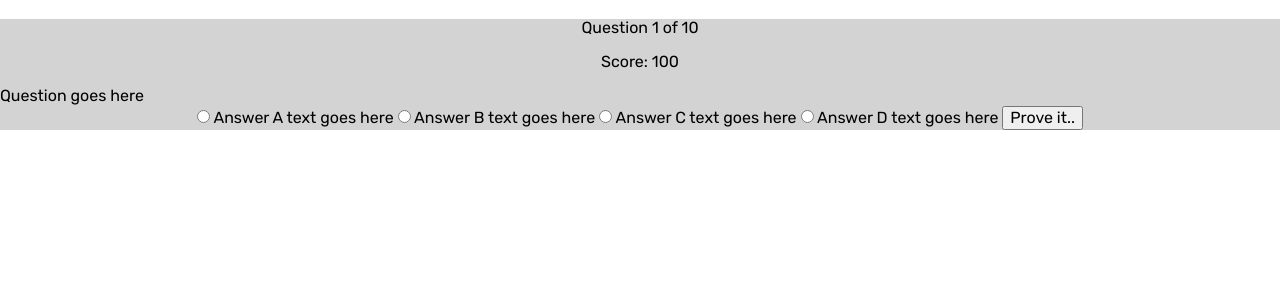
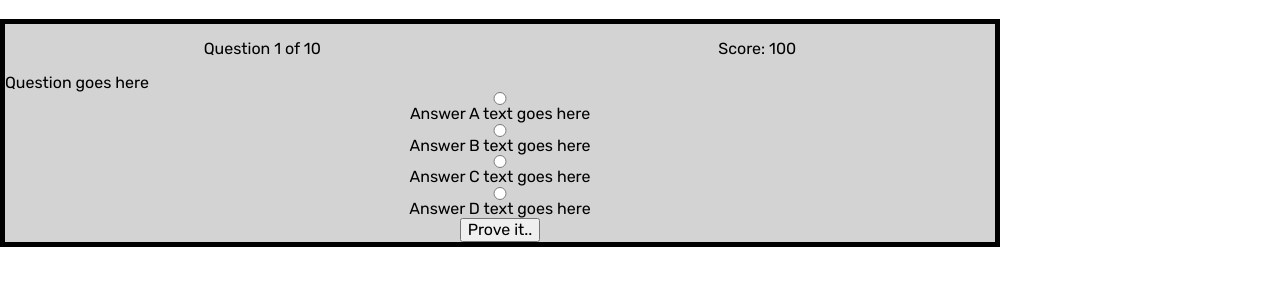
Before and after one commit to CarloCostantino/noob-jedi, a plain HTML site: page question-page.html in a window 1280 px wide. Shown: the part 61-346 px from the top of the page. Drawn offline with nearby package versions, Linux system fonts and the light colour scheme.

Commit message:
added data to index.js flexbox to css

```diff
--- a/index.js
+++ b/index.js
@@ -0,0 +1,73 @@
+const data = [{
+    q: 'What is the name of Luke Skywalkers father?',
+    a: 'Padmé Amidala',
+    b: 'Shmi Skywalker',
+    c: 'Aayla Secura',
+    d: 'Mon Mothma'
+  },
+  {
+    q: 'What is the name of the ship in the photo above?',
+    a: 'Slave 1',
+    b: 'Rebel Blockade Runner',
+    c: 'Naboo N-1 Starfighter',
+    d: 'R60 T-wing interceptor'
+  },
+  {
+    q: 'How did Han, Luke, Chewy and Leia escape the trash compacter on the Death Star?',
+    a: 'Chewy took a metal pipe and pried open the doors',
+    b: 'Luke found an hatch under the pile of trash',
+    c: 'C-3PO came to the door and opened it from the outside',
+    d: 'R2D2 accessed the trash compacter and shut it down remotely'
+  },
+  {
+    q: 'What is the name of the planet that Luke met Yoda?',
+    a: 'Coruscant',
+    b: 'Hoth',
+    c: 'Dagobah',
+    d: 'Naboo'
+  },
+  {
+    q: 'What did Darth Vader say to Luke after being accused of killing his father?',
+    a: 'No Luke, I am your father',
+    b: "Who's your daddy? I'm your daddy",
+    c: 'No, I am your father',
+    d: 'I am your father'
+  },
+  {
+    q: 'What color is Lukes light saber',
+    a: 'Green',
+    b: 'Purple',
+    c: 'White',
+    d: 'Blue'
+  },
+  {
+    q: 'What is the home planet of the Wookies?',
+    a: 'Endor',
+    b: 'Alderaan',
+    c: 'Kashyyyk',
+    d: 'Tatooine'
+  },
+  {
+    q: 'What did Luke see in the cave on Dagobah?',
+    a: 'All of his friends gathered around a table eating grilled Tauntaun',
+    b: 'Han Solo playing a flute with a flowers in his hair',
+    c: "Himself, under Darth Vader's mask",
+    d: 'A wise old Jedi Master named Yoda'
+  },
+  {
+    q: 'What did Luke need to pick up at Tosche Station on Tatooine?',
+    a: 'Some milk for breakfast',
+    b: 'A part for C-3PO',
+    c: 'Power converters',
+    d: 'His friend Bob'
+  },
+  {
+    q: 'Who knew it was a trap?',
+    a: 'Han Solo',
+    b: 'Jabba the Hutt',
+    c: 'Obi-Wan Kenobi',
+    d: 'Admiral Ackbar'
+  }]
+
+const correct = `Nice job kid, don't get cocky!`
+const incorrect = `Wrong, it was actually "${rightAnswer}"`
--- a/main.css
+++ b/main.css
@@ -1,10 +1,33 @@
 * {
   box-sizing: border-box;
+}
+
+body {
   font-family: "Rubik", sans-serif;
   text-align: center;
+  display: flex;
+  flex-direction: column;
 }
 
 .app-container {
-  border: 5px black;
+  max-width: 1000px;
+  min-width: 340px;
+  display: flex;
+  flex-direction: column;
+  border: 5px solid black;
   background: lightgrey;
 }
+
+.quiz-info {
+  display: flex;
+  justify-content: space-around;
+}
+
+.form-container {
+  align-content: center;
+}
+
+.input-container {
+  display: flex;
+  flex-direction: column;
+}
--- a/question-page.html
+++ b/question-page.html
@@ -19,9 +19,9 @@
           <p class="question-number">Question 1 of 10</p>
           <p class="score">Score: 100</p>
         </div>
-        <div class="form-container">
-          <form>
-            <legend>Question goes here</legend>
+        <form class="form-container">
+          <legend>Question goes here</legend>
+            <div class="input-container">
               <input class="answer-a" type="radio" id="answer-a" name="answer"></input>
                 <label for="answer-a">Answer A text goes here</label>
               <input class="answer-b" type="radio" id="answer-b" name="answer"></input>
@@ -30,10 +30,9 @@
                 <label for="answer-c">Answer C text goes here</label>
               <input class="answer-d" type="radio" id="answer-d" name="answer"></input>
                 <label for="answer-d">Answer D text goes here</label>
-              <button role="button">Prove it..</button>
-          </form>
-
-        </div>
+            </div>
+          <button role="button">Prove it..</button>
+        </form>
       </section>
     </main>
     <script src="index.js"></script>
```
